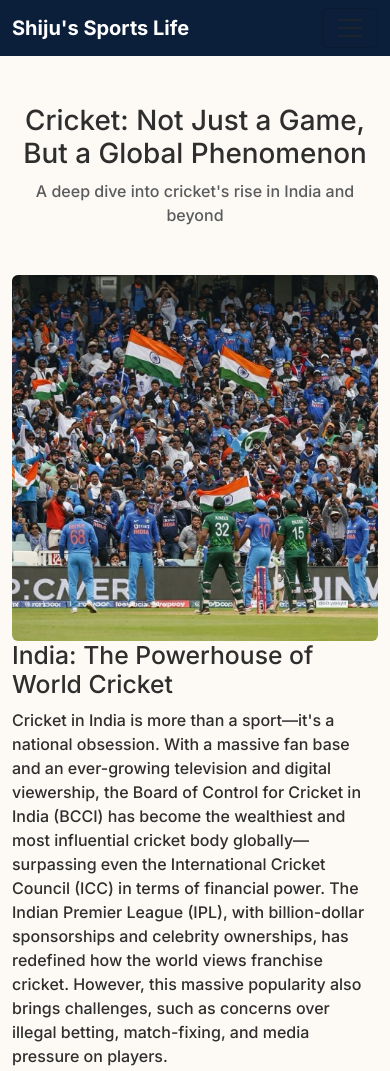
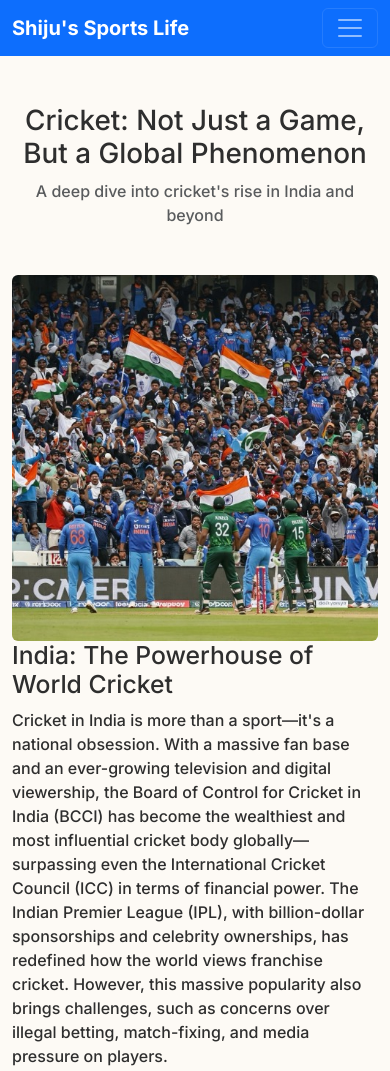
Before and after one commit to snarayan-wtamu/cidm-6303-project-1, a plain HTML site: page cricket.html in a window 390 px wide. Shown: the top 1071 px of the page. Drawn offline with nearby package versions, Linux system fonts and the light colour scheme.

Commit message:
Update nav links for cricket
Updated nav links to match the main page

```diff
--- a/cricket.html
+++ b/cricket.html
@@ -15,17 +15,21 @@
 </head>
 
 <body>
-
   <!-- Navigation -->
-  <nav class="navbar navbar-expand-lg">
+  <nav class="navbar navbar-expand-lg navbar-dark bg-primary">
     <div class="container">
       <a class="navbar-brand fw-bold" href="index.html">Shiju's Sports Life</a>
-      <button class="navbar-toggler" type="button" data-bs-toggle="collapse" data-bs-target="#navbarNav">
-        <span class="navbar-toggler-icon text-white"></span>
+
+      <!-- Hamburger Toggle Button -->
+      <button class="navbar-toggler" type="button" data-bs-toggle="collapse" data-bs-target="#navbarNav"
+        aria-controls="navbarNav" aria-expanded="false" aria-label="Toggle navigation">
+        <span class="navbar-toggler-icon"></span>
       </button>
+
+      <!-- Collapsible Menu -->
       <div class="collapse navbar-collapse justify-content-end" id="navbarNav">
         <ul class="navbar-nav">
-          <li class="nav-item"><a class="nav-link active" href="cricket.html">Cricket</a></li>
+          <li class="nav-item"><a class="nav-link" href="cricket.html">Cricket</a></li>
           <li class="nav-item"><a class="nav-link" href="soccer.html">Soccer</a></li>
           <li class="nav-item"><a class="nav-link" href="chess.html">Chess</a></li>
           <li class="nav-item"><a class="nav-link" href="index.html#contact">Contact</a></li>
```
